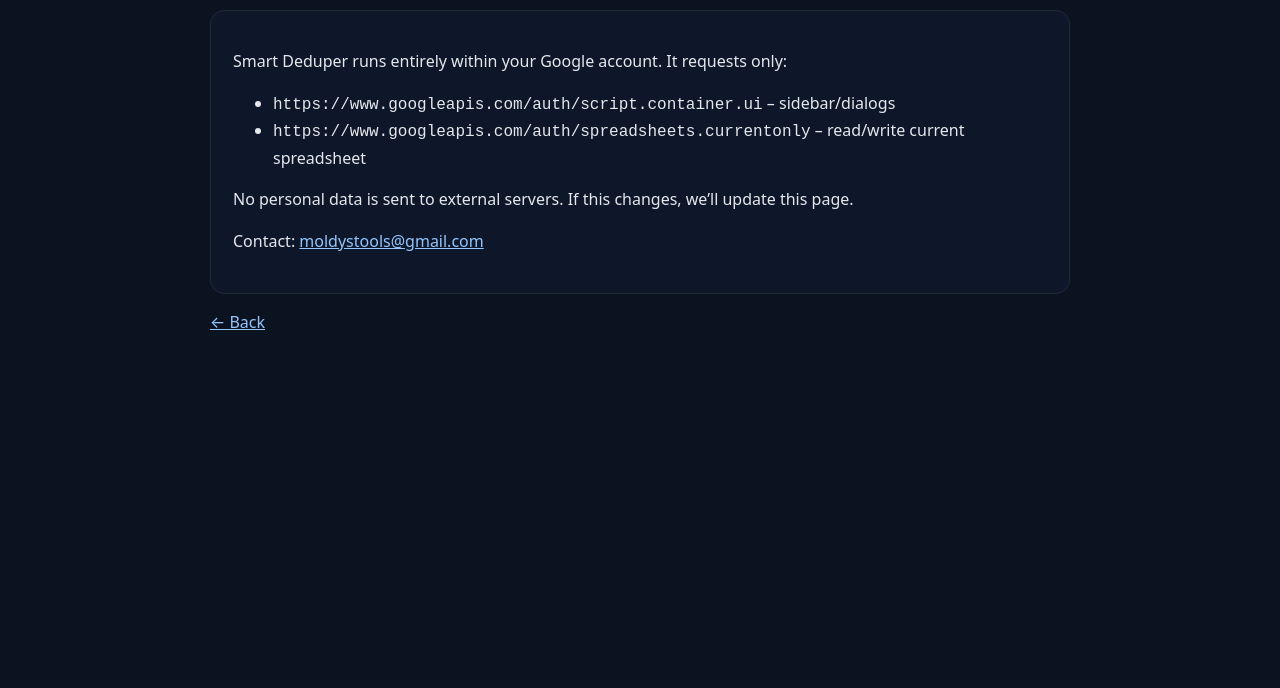
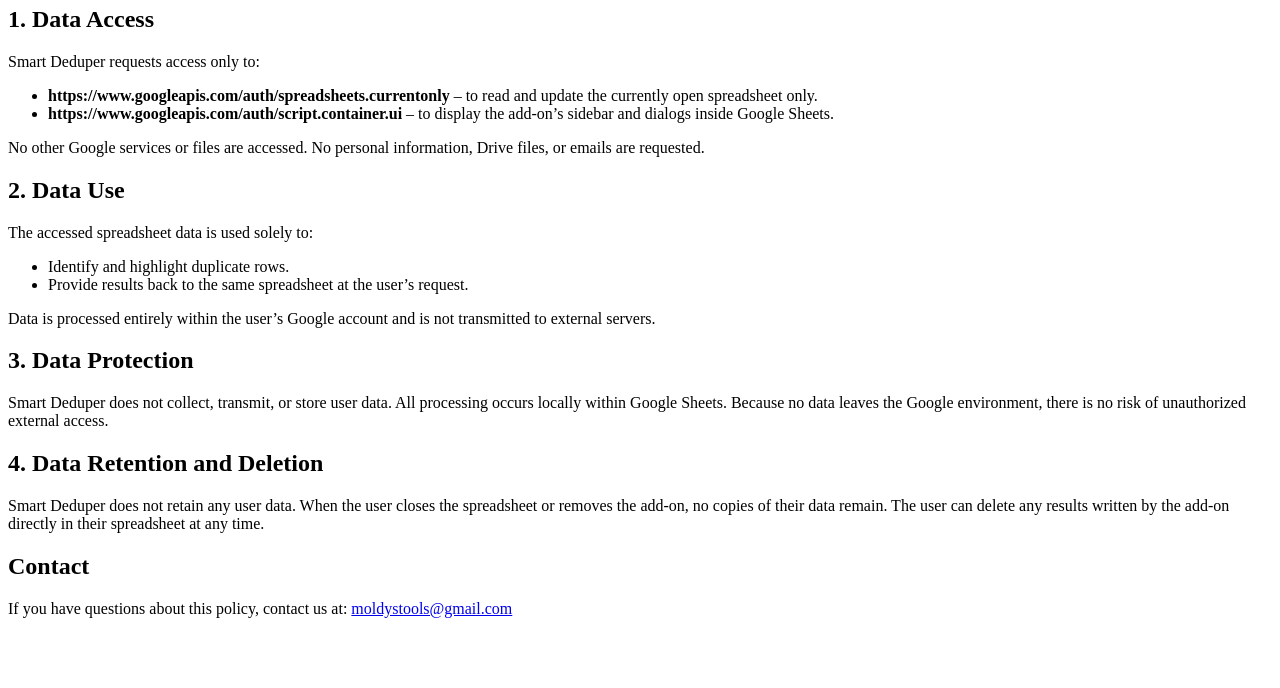
Before and after one commit to moldavskedu/smart-deduper-site, a plain HTML site: page docs/privacy.html in a window 1280 px wide. Shown: the part 112-800 px from the top of the page. Drawn offline with Linux system fonts and the light colour scheme.

Commit message:
Update privacy.html

```diff
--- a/docs/privacy.html
+++ b/docs/privacy.html
@@ -1,9 +1,40 @@
-<!doctype html><html lang="en"><head><meta charset="utf-8"><meta name="viewport" content="width=device-width,initial-scale=1"><title>Privacy · Smart Deduper</title>
-<style>body{margin:0;background:#0b1321;color:#e5e7eb;font:16px/1.6 system-ui,Inter,Segoe UI,sans-serif}.wrap{max-width:860px;margin:0 auto;padding:28px}a{color:#93c5fd}.card{background:#0e172a;border:1px solid #1f2937;border-radius:14px;padding:22px}</style></head>
-<body><div class="wrap"><h1>Privacy Policy</h1><div class="card">
-<p>Smart Deduper runs entirely within your Google account. It requests only:</p>
-<ul><li><code>https://www.googleapis.com/auth/script.container.ui</code> – sidebar/dialogs</li>
-<li><code>https://www.googleapis.com/auth/spreadsheets.currentonly</code> – read/write current spreadsheet</li></ul>
-<p>No personal data is sent to external servers. If this changes, we’ll update this page.</p>
-<p>Contact: <a href="mailto:moldystools@gmail.com">moldystools@gmail.com</a></p>
-</div><p><a href="index.html">← Back</a></p></div></body></html>
+<!DOCTYPE html>
+<html>
+<head>
+  <meta charset="UTF-8">
+  <title>Privacy Policy - Smart Deduper</title>
+</head>
+<body>
+  <h1>Privacy Policy</h1>
+
+  <p>Smart Deduper is a Google Sheets add-on that helps users find and clean duplicate data.
+  This policy explains how the add-on accesses, uses, protects, and retains user data.</p>
+
+  <h2>1. Data Access</h2>
+  <p>Smart Deduper requests access only to:</p>
+  <ul>
+    <li><strong>https://www.googleapis.com/auth/spreadsheets.currentonly</strong> – to read and update the currently open spreadsheet only.</li>
+    <li><strong>https://www.googleapis.com/auth/script.container.ui</strong> – to display the add-on’s sidebar and dialogs inside Google Sheets.</li>
+  </ul>
+  <p>No other Google services or files are accessed. No personal information, Drive files, or emails are requested.</p>
+
+  <h2>2. Data Use</h2>
+  <p>The accessed spreadsheet data is used solely to:</p>
+  <ul>
+    <li>Identify and highlight duplicate rows.</li>
+    <li>Provide results back to the same spreadsheet at the user’s request.</li>
+  </ul>
+  <p>Data is processed entirely within the user’s Google account and is not transmitted to external servers.</p>
+
+  <h2>3. Data Protection</h2>
+  <p>Smart Deduper does not collect, transmit, or store user data. All processing occurs locally within Google Sheets.
+  Because no data leaves the Google environment, there is no risk of unauthorized external access.</p>
+
+  <h2>4. Data Retention and Deletion</h2>
+  <p>Smart Deduper does not retain any user data. When the user closes the spreadsheet or removes the add-on,
+  no copies of their data remain. The user can delete any results written by the add-on directly in their spreadsheet at any time.</p>
+
+  <h2>Contact</h2>
+  <p>If you have questions about this policy, contact us at: <a href="mailto:moldystools@gmail.com">moldystools@gmail.com</a></p>
+</body>
+</html>
```
